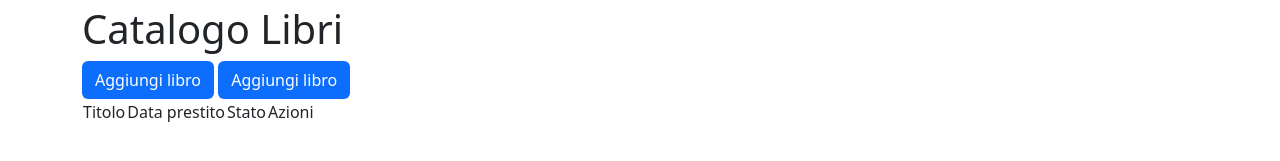
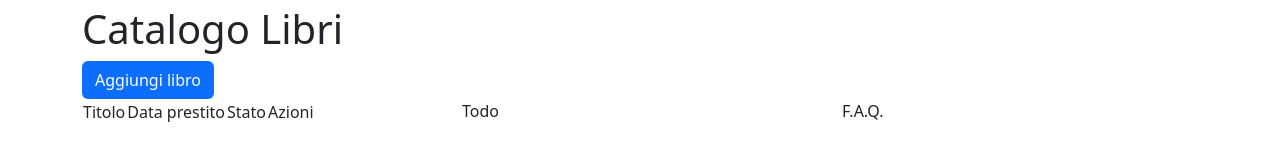
Before and after one commit to EneaSema/html-css-bootstrap-dashboard, a plain HTML site: page index.html in a window 1280 px wide. Shown: the part 53-214 px from the top of the page. Drawn offline with nearby package versions, Linux system fonts and the light colour scheme.

Commit message:
create a structure

```diff
--- a/index.html
+++ b/index.html
@@ -92,9 +92,8 @@
     >
       <h1 class="title-book .d-inline-block">Catalogo Libri</h1>
       <button class="btn bg-primary text-white">Aggiungi libro</button>
-      <button class="btn bg-primary text-white">Aggiungi libro</button>
     </div>
-    <div class="container">
+    <div class="container .d-flex .flex-column">
       <div class="row">
         <div class="col">
           <table>
@@ -109,6 +108,8 @@
             </tbody>
           </table>
         </div>
+        <div class="col">Todo</div>
+        <div class="col">F.A.Q.</div>
       </div>
     </div>
 
```
